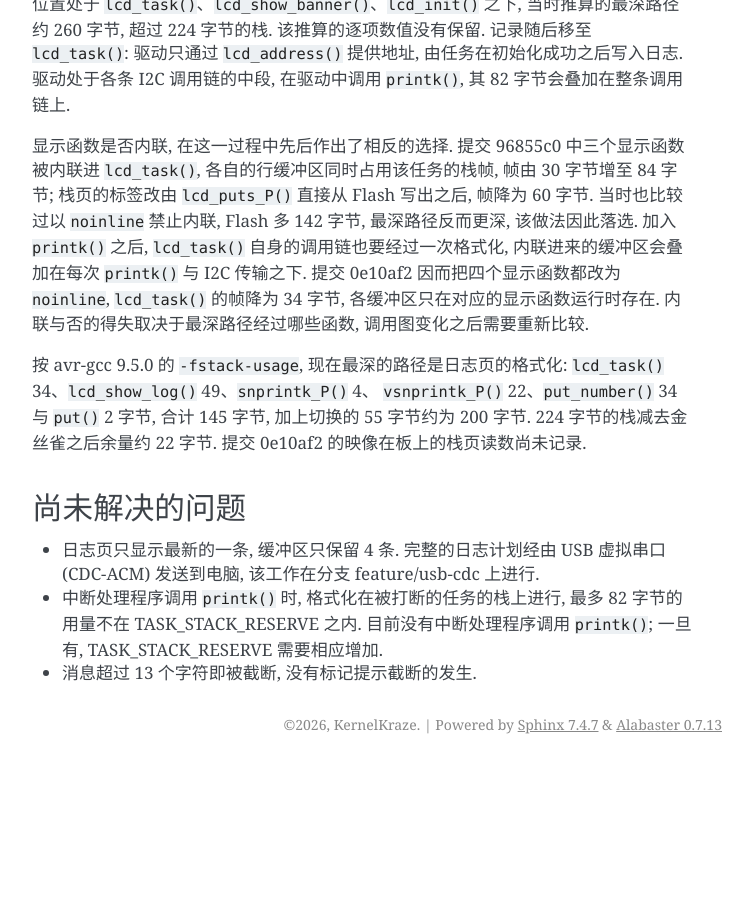
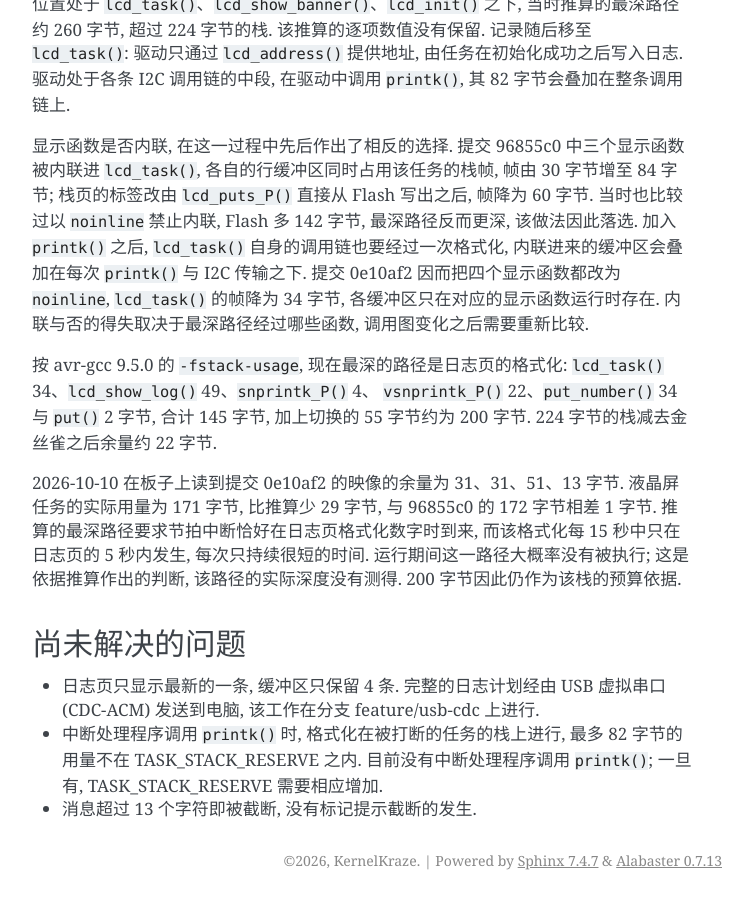
Before and after one commit to w3ngzv/Leonix, a Sphinx documentation site: the page built from Documentation/notes/printk.rst, in a window 1280 px wide and 900 px high, scrolled down 2304 px. Shown: the whole window, without its empty margins (388-1141 px from the left). Built offline with Sphinx 7.4.7, drawn with Linux system fonts in a browser that asks for light colours; before the commit the page ends 3068 px from its top, so only the background shows below that.

Commit message:
Documentation: 记录日志页加入后的栈实测
91718fa 中液晶屏任务的约 200 字节只是推算. 板上读数比推算少 29 字节,
两者的差距需要解释, 否则读者会据此缩小栈或怀疑推算方法. 最深路径未被
执行只是推断, 预算因此仍按推算值保留.

Signed-off-by: KernelKraze <admin@mail.go1.qzz.io>

```diff
--- a/Documentation/notes/printk.rst
+++ b/Documentation/notes/printk.rst
@@ -129,7 +129,13 @@ tests/test_vsprintf.c, 逐条比较格式化的结果与预期的字符串. 格
 ``lcd_task()`` 34、``lcd_show_log()`` 49、``snprintk_P()`` 4、
 ``vsnprintk_P()`` 22、``put_number()`` 34 与 ``put()`` 2 字节, 合计 145 字节,
 加上切换的 55 字节约为 200 字节. 224 字节的栈减去金丝雀之后余量约 22 字节.
-提交 0e10af2 的映像在板上的栈页读数尚未记录.
+
+2026-10-10 在板子上读到提交 0e10af2 的映像的余量为 31、31、51、13 字节.
+液晶屏任务的实际用量为 171 字节, 比推算少 29 字节, 与 96855c0 的 172 字节
+相差 1 字节. 推算的最深路径要求节拍中断恰好在日志页格式化数字时到来, 而
+该格式化每 15 秒中只在日志页的 5 秒内发生, 每次只持续很短的时间. 运行期间
+这一路径大概率没有被执行; 这是依据推算作出的判断, 该路径的实际深度没有
+测得. 200 字节因此仍作为该栈的预算依据.
 
 
 尚未解决的问题
--- a/Documentation/notes/scheduler.rst
+++ b/Documentation/notes/scheduler.rst
@@ -349,7 +349,8 @@ bss 由 579 降为 547 字节, text 与 data 不变.
 
 显示改用 ``snprintk()`` 之后 (提交 96855c0), 余量为 31、31、50、13 字节.
 液晶屏任务的实际用量由 157 字节增为 172 字节, 与推算的 172 字节相同, 增量
-来自格式化函数的栈帧.
+来自格式化函数的栈帧. 加入内核日志与日志页之后 (提交 0e10af2), 余量为 31、
+31、51、13 字节, 见 printk.rst 的"栈的代价"一节.
 
 
 jiffies 的读取
```
